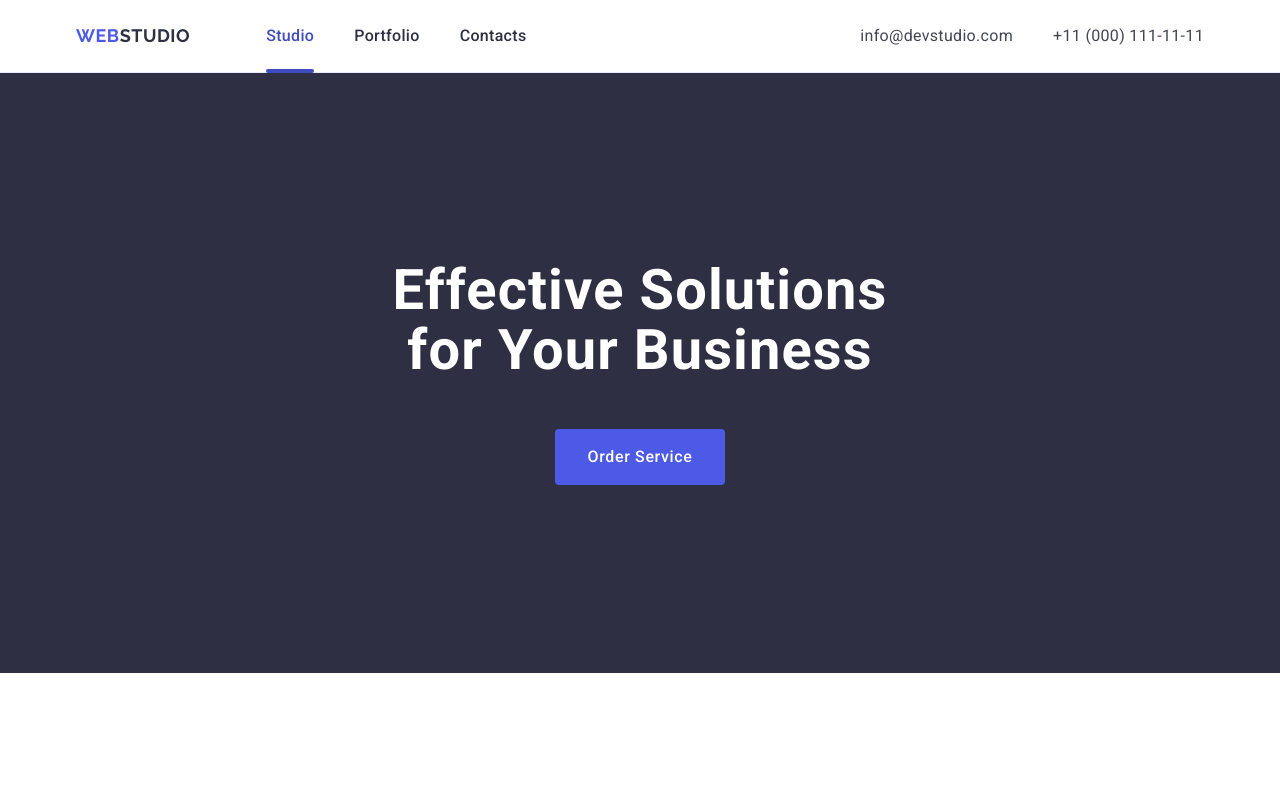
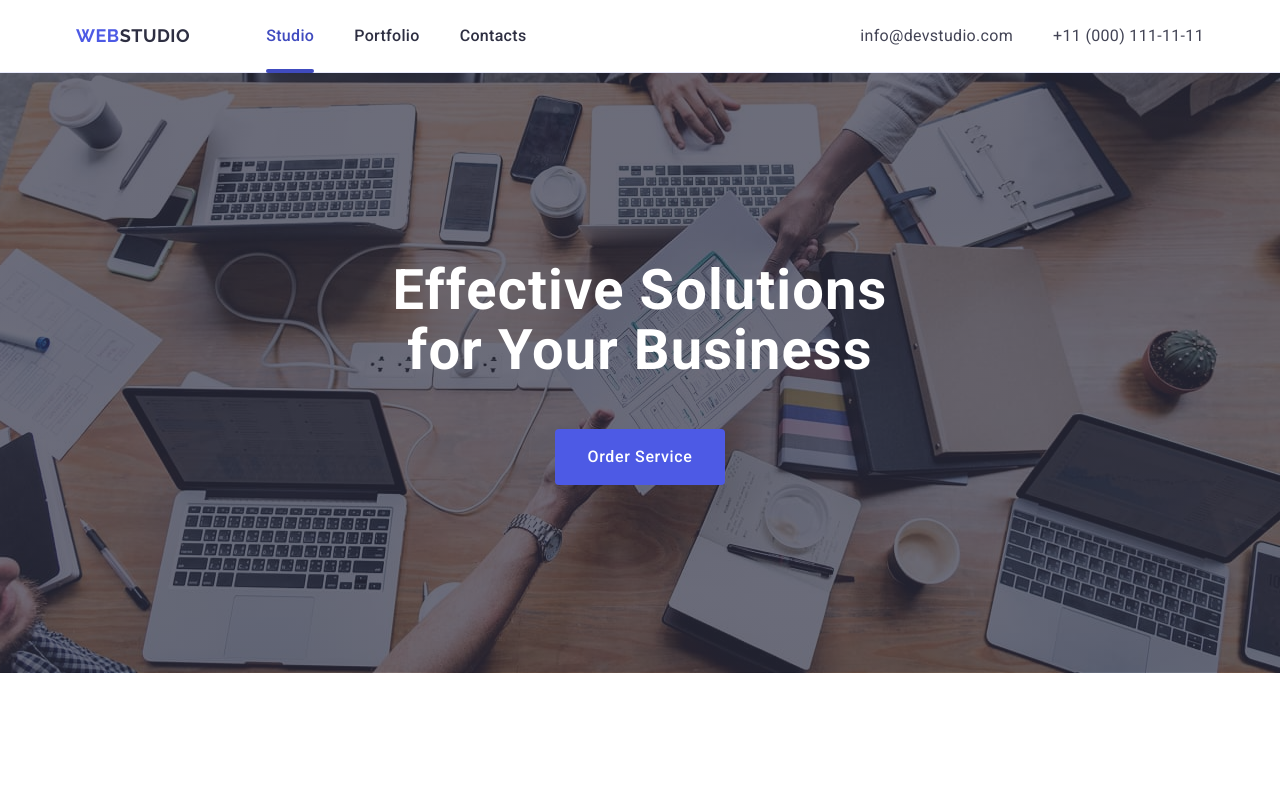
Before and after one commit to RozLera/goit-markup-hw-04, a plain HTML site: page index.html in a window 1280 px wide. Shown: the top 789 px of the page. Drawn offline with nearby package versions, Linux system fonts and the light colour scheme.

Commit message:
fix hero in style

```diff
--- a/css/styles.css
+++ b/css/styles.css
@@ -190,6 +190,7 @@ button {
     line-height: 1.5;
     letter-spacing: 0.02em;
     color: #2e2f42;
+    transition: color 250ms cubic-bezier(0.4, 0, 0.2, 1);
 }
 
 .curent {
@@ -223,11 +224,11 @@ button {
 }
 
 .contacts-link {
-
     font-size: 16px;
     line-height: 1.5;
     letter-spacing: 0.02em;
     color: #434455;
+    transition: color 250ms cubic-bezier(0.4, 0, 0.2, 1);
 }
 
 .nav-link:hover,
@@ -241,7 +242,13 @@ button {
 
 .hero {
     background-color: #2e2f42;
+    background-image: linear-gradient(rgba(46, 47, 66, 0.7), rgba(46, 47, 66, 0.7)), url(../images/people-office.jpg);
     padding: 188px 0;
+    max-width: 1440px;
+    background-repeat: no-repeat;
+    background-position: center;
+    background-size: cover;
+    margin: 0 auto;
 }
 
 .hero-title {
@@ -282,6 +289,7 @@ button {
     margin-right: auto;
     border: none;
     display: block;
+    transition: background-color 250ms cubic-bezier(0.4, 0, 0.2, 1);
 }
 
 .hero-butt:hover,
```
Also changed, not shown: images/people-office.jpg (added).
